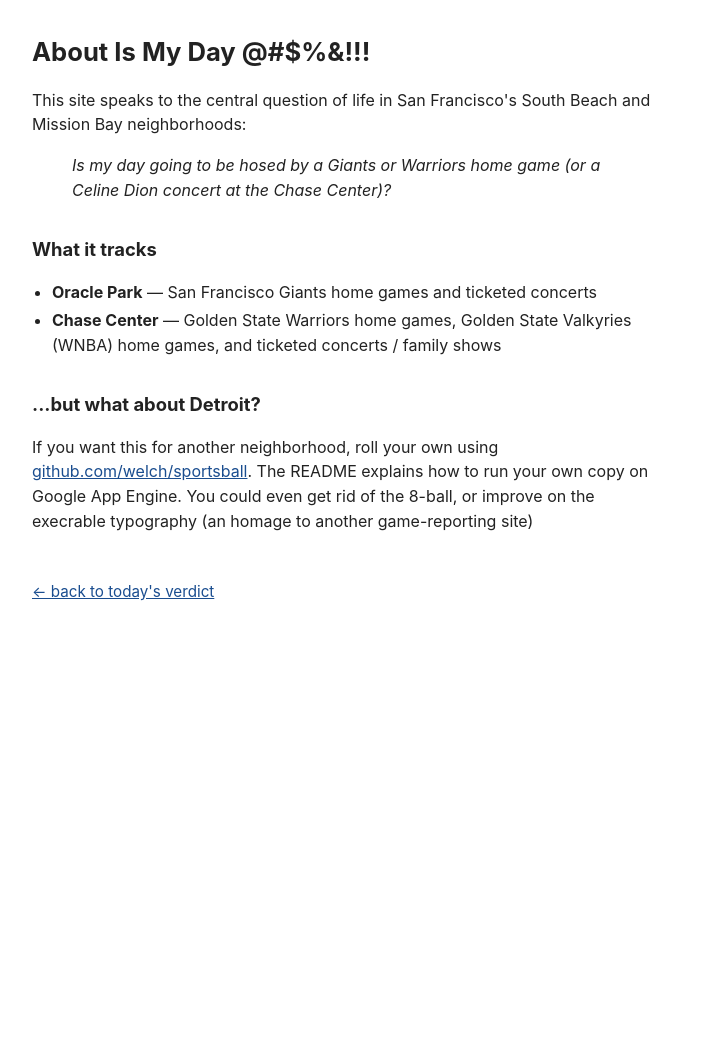
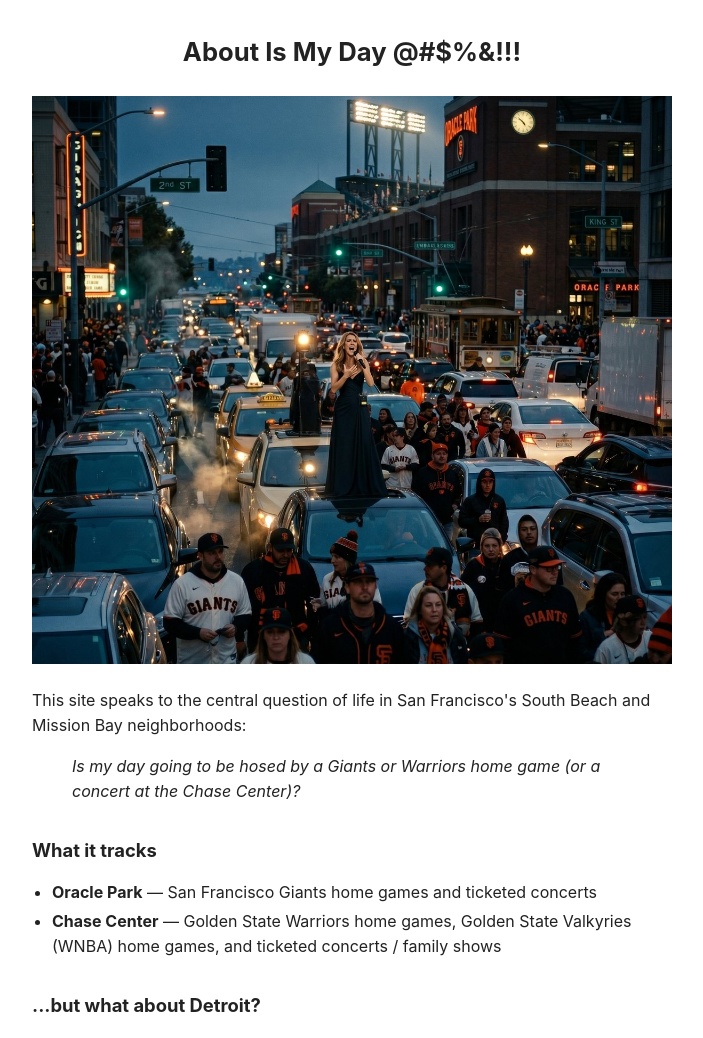
Before and after one commit to welch/sportsball, a Flask app: page /about in a window 1280 px wide. Shown: the top 1038 px of the page, without its empty margins (288-991 px from the left). Before the commit the page ends 601 px from the top, so only its background shows below. Run offline with Flask 3, Linux system fonts and the light colour scheme.

Commit message:
Add hero photo on /about page
A photo of game-day traffic outside Oracle Park, with a singer mid-song
atop a car in the middle of the street — covers every joke the page
makes (Giants traffic + a concert at the Chase Center) in one image.
1200x1066 JPEG, ~260 KB, lands directly under a now-centered title.

Also dropped the artist name from the blockquote — generic "a concert
at the Chase Center" keeps the joke from dating with the next world
tour.

Co-Authored-By: Claude Opus 4.7 (1M context) <noreply@anthropic.com>

```diff
--- a/src/sportsball/templates/about.html
+++ b/src/sportsball/templates/about.html
@@ -9,22 +9,26 @@
     <style>
       body { font: 16px/1.55 -apple-system, BlinkMacSystemFont, "Segoe UI", sans-serif;
              max-width: 640px; margin: 2em auto; padding: 0 1.25em; color: #222; }
-      h1 { font-size: 1.6em; margin-bottom: 0.25em; }
+      h1 { font-size: 1.6em; margin-bottom: 0.25em; text-align: center; }
       h2 { font-size: 1.15em; margin-top: 1.75em; }
       a { color: #1a4d8f; }
       ul { padding-left: 1.25em; }
       li { margin: 0.25em 0; }
       .home-link { display: inline-block; margin-top: 2em; font-size: 0.95em;
                    color: #555; }
+      .hero { display: block; max-width: 100%; height: auto; margin: 1.5em 0; }
     </style>
   </head>
   <body>
     <h1>About Is My Day @#$%&amp;!!!</h1>
 
+    <img class="hero" src="{{ vstatic('img/about-hero.jpg') }}"
+         alt="Heavy game-day traffic outside Oracle Park, with a singer mid-song atop a car in the middle of the street.">
+
     <p>This site speaks to the central question
       of life in San Francisco's South Beach and Mission Bay neighborhoods:</p>
     <blockquote><em>Is my day going to be hosed by a Giants or Warriors home game
-      (or a Celine Dion concert at the Chase Center)?</em></blockquote>
+      (or a concert at the Chase Center)?</em></blockquote>
 
     <h2>What it tracks</h2>
     <ul>
```
Also changed, not shown: CHANGELOG.md, src/sportsball/static/img/about-hero.jpg (added).
